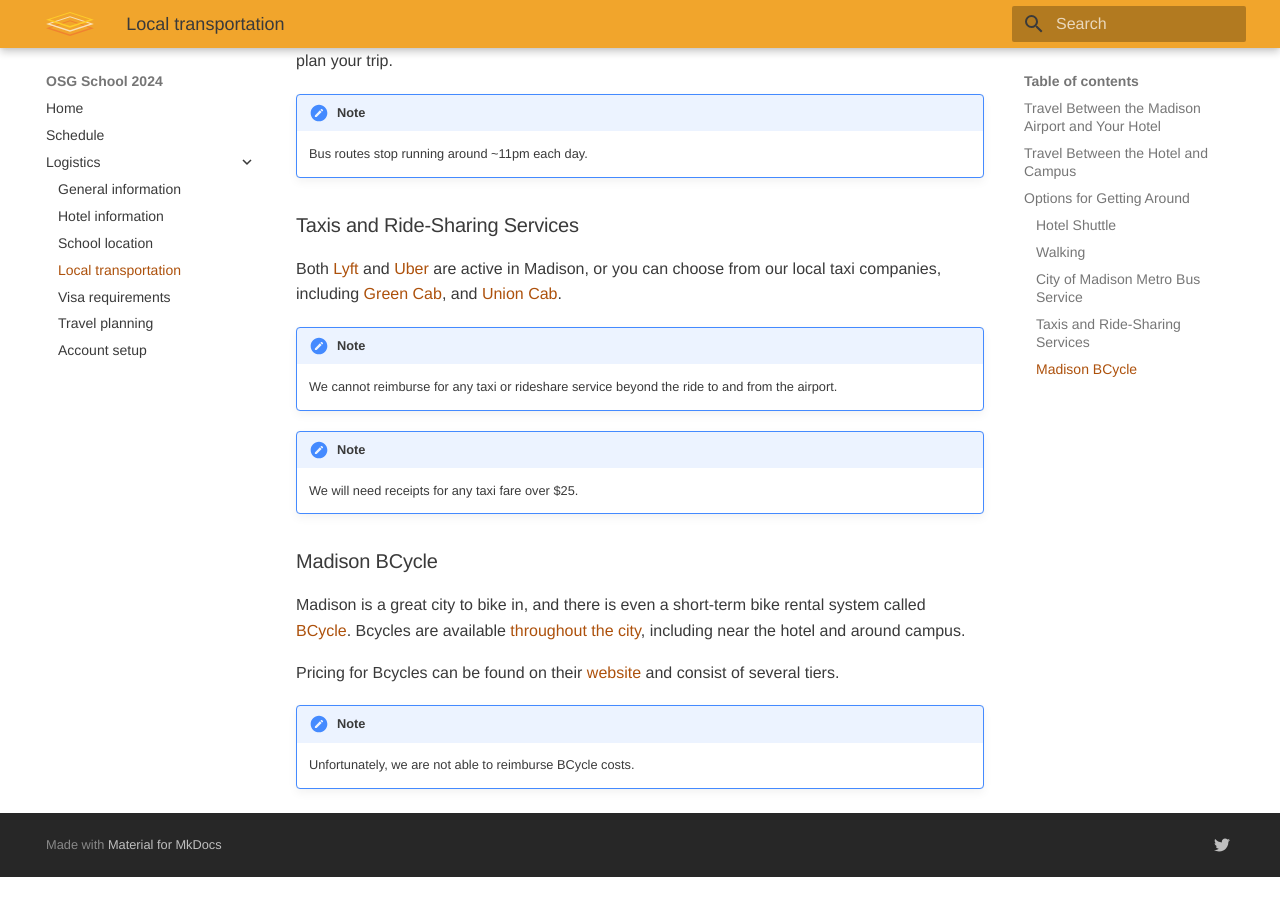
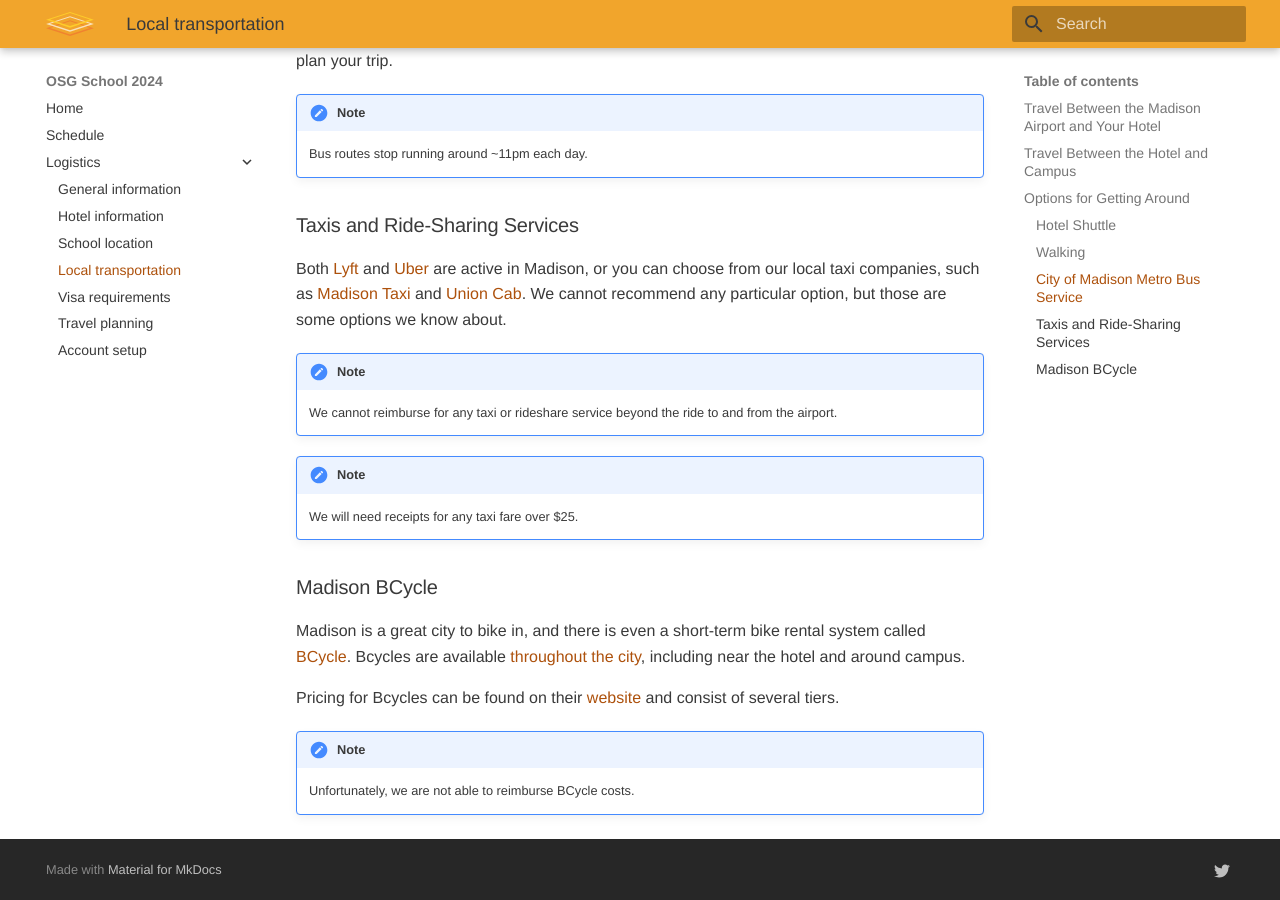
Before and after one commit to osg-htc/school-2024, an MkDocs documentation site: the page built from docs/logistics/local-transportation.md, in a window 1280 px wide and 900 px high, scrolled down 1438 px. Built offline with MkDocs 1.6.1 and Material for MkDocs 9.7.7, drawn with Linux system fonts in a browser that asks for light colours; before the commit the page ends 2315 px from its top, so only the background shows below that.

Commit message:
Tweaked ride-share and taxis (Green Cab is gone!)

```diff
--- a/docs/logistics/local-transportation.md
+++ b/docs/logistics/local-transportation.md
@@ -63,8 +63,10 @@
 ### Taxis and Ride-Sharing Services
 
 Both [Lyft](https://www.lyft.com/) and [Uber](https://www.uber.com/ride/) are active in Madison,
-or you can choose from our local taxi companies, including [Green Cab](https://greencabmadison.com), and
+or you can choose from our local taxi companies, such as
+[Madison Taxi](https://www.madtaxi.com) and
 [Union Cab](https://www.unioncab.com/).
+We cannot recommend any particular option, but those are some options we know about.
 
 !!! note
     We cannot reimburse for any taxi or rideshare service beyond the ride to and from the airport.
```
